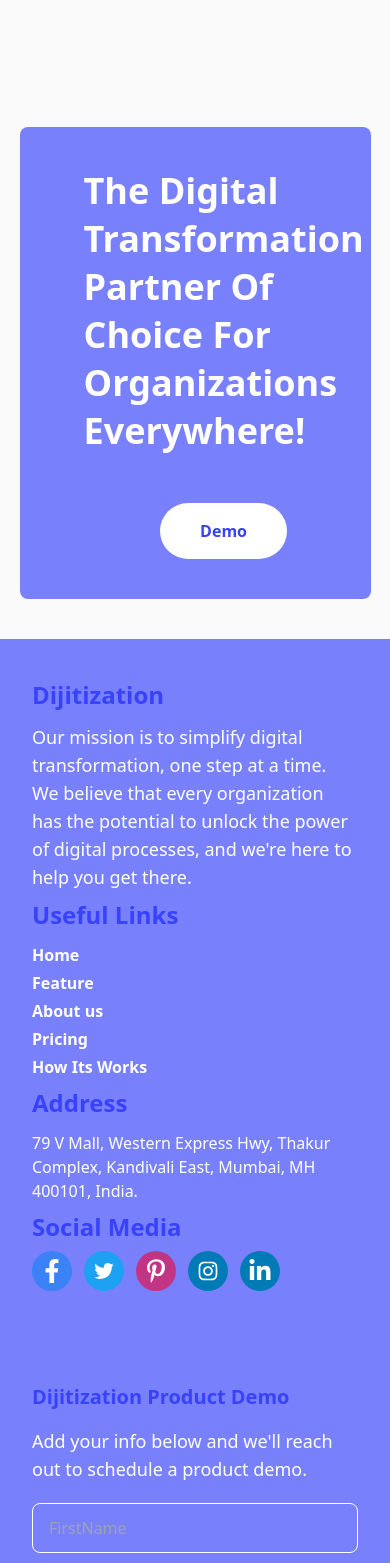
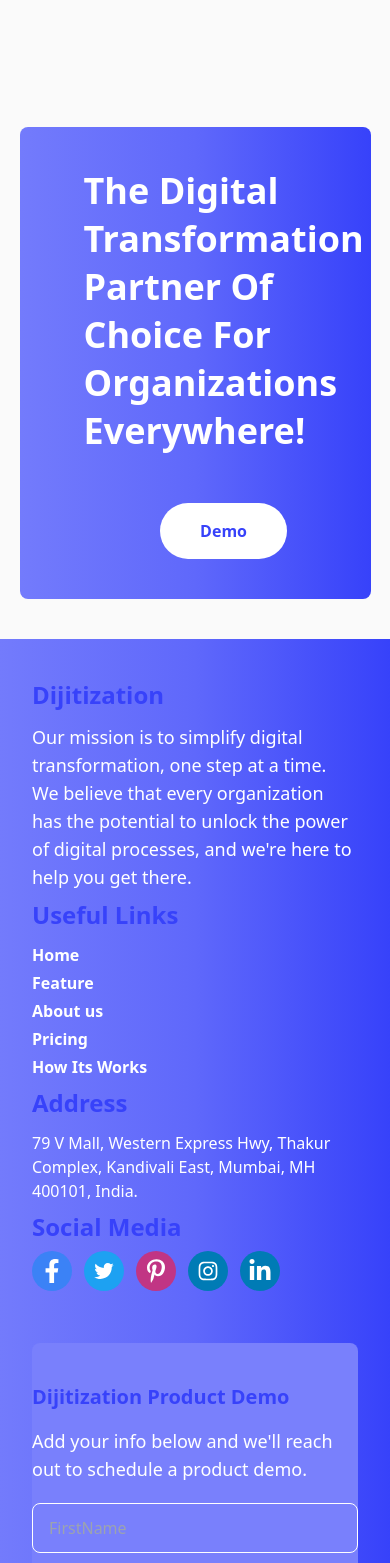
Before and after one commit to Tamdupagal/dijitization, a Next.js app: page / in a window 390 px wide. Shown: the part 9280-10843 px from the top of the page. Built offline with nearby package versions, Linux system fonts and the light colour scheme.

Commit message:
donwe222

```diff
--- a/components/About.js
+++ b/components/About.js
@@ -8,7 +8,7 @@ const Legacy = () => {
       className="bg-[#fafafa] relative dark:bg-[#181818] text-white pt-20"
       id="about"
     >
-      <div className="bg-[#7980FC] flex flex-col  lg:flex-row items-center justify-center gap-5  lg:px-36 px-6">
+      <div className="bg-gradient-to-r from-[#737bfc] via-[#5f68fb] to-[#3742fa] flex flex-col  lg:flex-row items-center justify-center gap-5  lg:px-36 px-6">
         {/* <div className={"legacy_dentist_bg  flex-1"}>
           <Image
             src={"/assets/logo.png"}
--- a/components/Footer.js
+++ b/components/Footer.js
@@ -64,7 +64,7 @@ const Footer = () => {
   };
 
   return (
-    <div className="bg-secondary p-10 px-6 lg:px-20 dark:bg-[#151515] text-white dark:text-white">
+    <div className="bg-gradient-to-r from-[#737bfc] via-[#5f68fb] to-[#3742fa] p-10 px-6 lg:px-20 dark:bg-[#151515] text-white dark:text-white">
       <div className="flex lg:flex-row flex-col justify-between gap-10  px-2">
         <div className="flex flex-col  lg:items-start gap-2 justify-between">
           <div>
--- a/components/Navbar.js
+++ b/components/Navbar.js
@@ -97,9 +97,9 @@ const Navbar = () => {
             <li>
               <button
                 href="/"
-                className="bg-logotext w-full px-4 py-2 rounded-lg text-white hover:bg-[#666A7B] hover:text-white"
+                className="bg-logotext w-full px-4 py-2 rounded-full text-white hover:bg-[#666A7B] hover:text-white"
               >
-                Get Started
+                Contact Sales
               </button>
             </li>
           </ul>
--- a/components/Trust.js
+++ b/components/Trust.js
@@ -4,7 +4,7 @@ import React from "react";
 const Trust = () => {
   return (
     <div className="bg-[#fafafa] pt-10 pb-10 relative dark:bg-[#181818] dark:text-white">
-      <div className="bg-secondary text-white dark:bg-[#15151] dark:text-white p-10 lg:px-20 px-6 w-[90vw] mx-auto lg:h-[280px]  mt-12 rounded-lg grid justify-content-center ">
+      <div className="bg-gradient-to-r from-[#737bfc] via-[#5f68fb] to-[#3742fa] text-white dark:bg-[#15151] dark:text-white p-10 lg:px-20 px-6 w-[90vw] mx-auto lg:h-[280px]  mt-12 rounded-lg grid justify-content-center ">
         <div className="flex flex-col lg:flex-row items-center justify-between px-10">
           <h2 className="text-4xl font-semibold leading-[48px] capitalize">
             the digital transformation partner of
```
